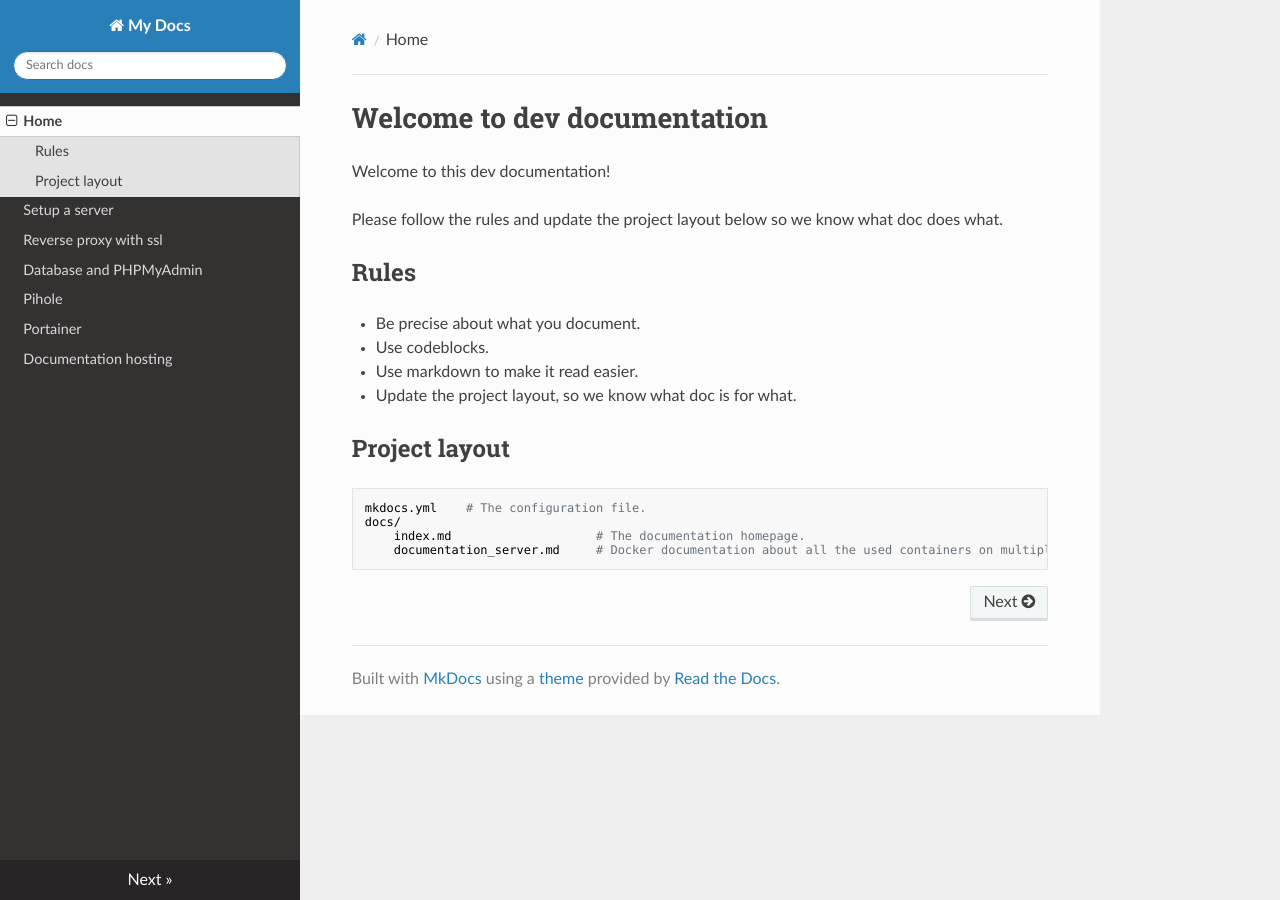
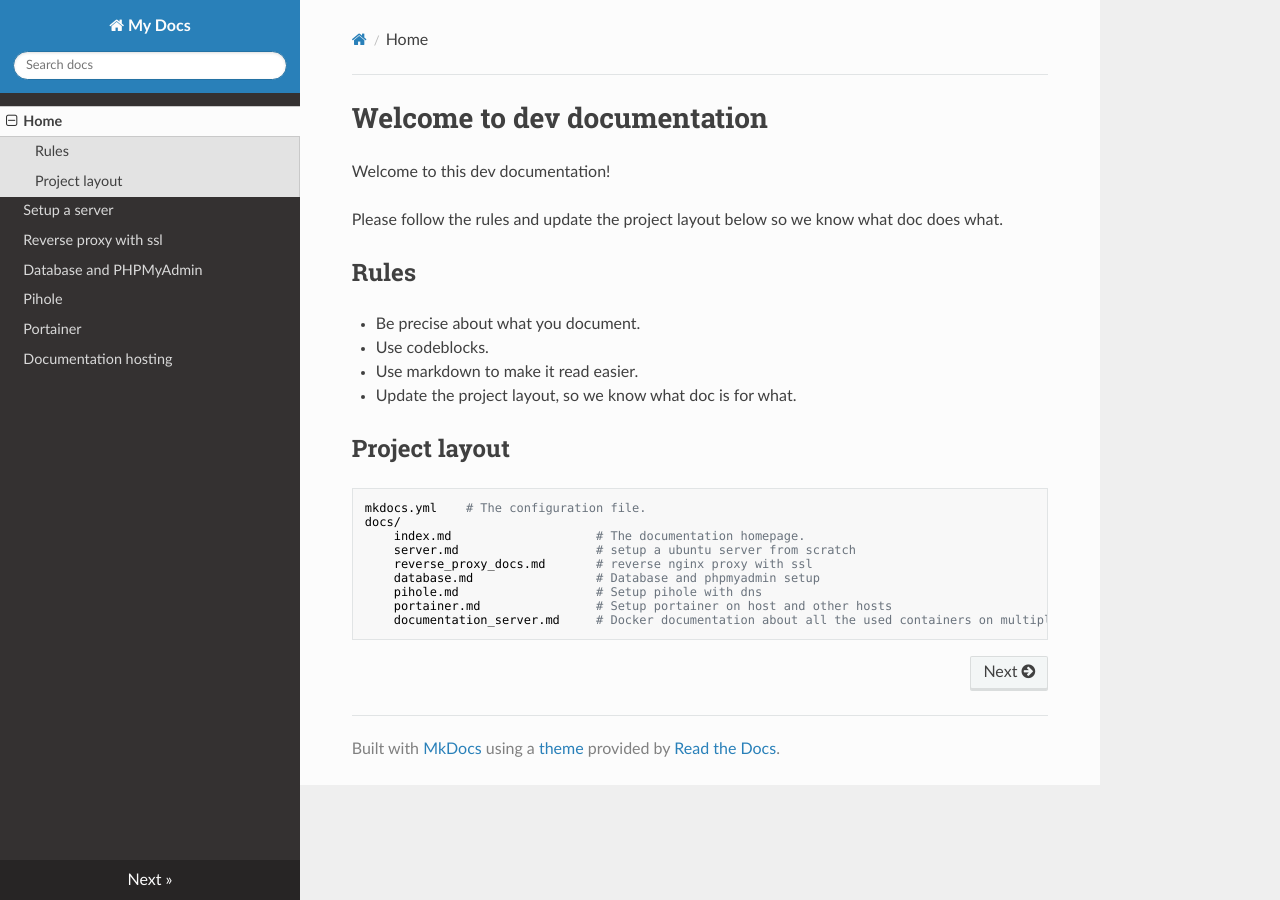
Before and after one commit to nicolaydammer/documentation, an MkDocs documentation site: the page built from docs/index.md, in a window 1280 px wide. Built offline with MkDocs 1.6.1, drawn with Linux system fonts in a browser that asks for light colours; nearby versions of some CDN libraries.

Commit message:
More documentation

```diff
--- a/docs/index.md
+++ b/docs/index.md
@@ -16,4 +16,9 @@ Please follow the rules and update the project layout below so we know what doc
     mkdocs.yml    # The configuration file.
     docs/
         index.md                    # The documentation homepage.
+        server.md                   # setup a ubuntu server from scratch
+        reverse_proxy_docs.md       # reverse nginx proxy with ssl
+        database.md                 # Database and phpmyadmin setup
+        pihole.md                   # Setup pihole with dns
+        portainer.md                # Setup portainer on host and other hosts
         documentation_server.md     # Docker documentation about all the used containers on multiple hosts and how it's configured.
```
